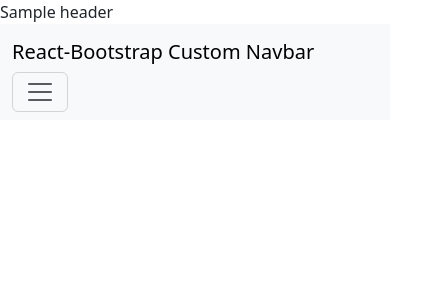
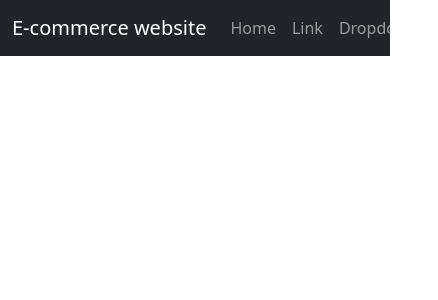
Before and after one commit to Ciezo/demo-react-app, a React (Create React App) app: page / in a window 390 px wide. Shown: the top 300 px of the page, 438 px wide, since content can reach past the window. Built offline with nearby package versions, Linux system fonts and the light colour scheme.

Commit message:
Minor UI changes
1. Remove custom test header
2. Update navbar to be dark mode

@TODO
- Add responsive behavior to navbar. I must make it collapsible

```diff
--- a/src/App.js
+++ b/src/App.js
@@ -3,7 +3,7 @@
 function App() {
   return (
     <div>
-      <Header />
+      {/* <Header /> */}
       <CustomNavbar />
     </div>
   );
--- a/src/components/Navbar.js
+++ b/src/components/Navbar.js
@@ -5,9 +5,9 @@
 
 function CustomNavbar() {
   return (
-    <Navbar expand="lg" className="bg-body-tertiary">
+    <Navbar bg="dark" data-bs-theme="dark">
       <Container>
-        <Navbar.Brand href="#home">React-Bootstrap Custom Navbar</Navbar.Brand>
+        <Navbar.Brand href="#home">E-commerce website</Navbar.Brand>
         <Navbar.Toggle aria-controls="basic-navbar-nav" />
         <Navbar.Collapse id="basic-navbar-nav">
           <Nav className="me-auto">
```
